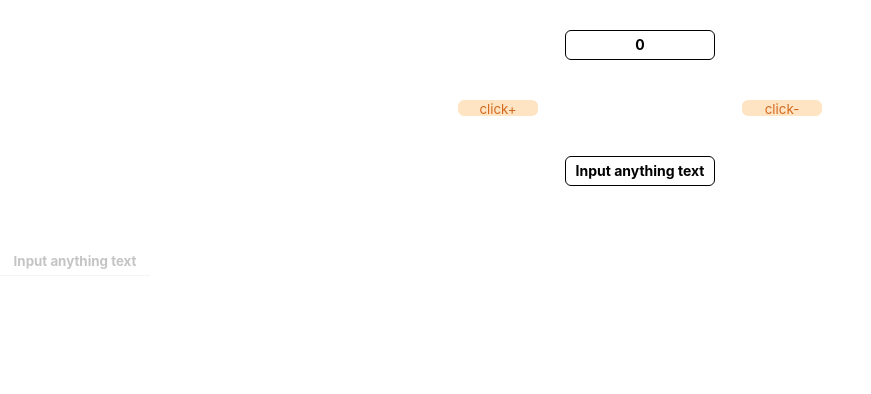
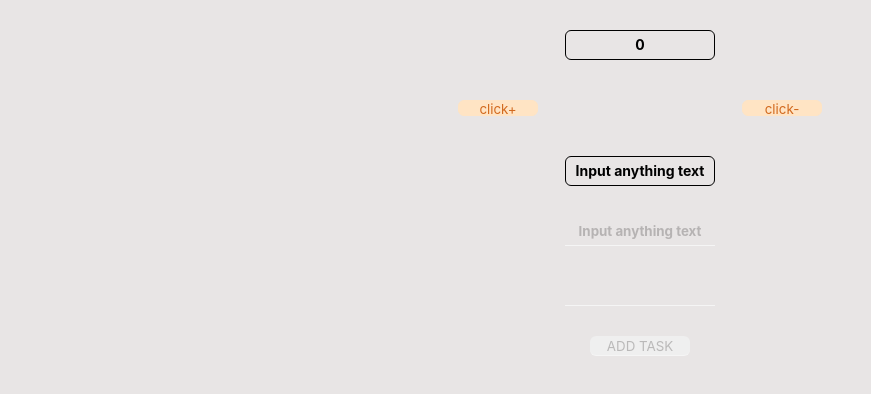
Before and after one commit to Evgeniy-makdak/hooks, a React (Create React App) app: page / in a window 1280 px wide. Shown: the top 394 px of the page, without its empty margins (0-871 px from the left). Built offline with nearby package versions, Linux system fonts and the light colour scheme.

Commit message:
create Todo component, add styles

```diff
--- a/src/App.js
+++ b/src/App.js
@@ -2,6 +2,7 @@ import './App.css';
 import './styles/reset.css'
 import './styles/counter.css'
 import './styles/input.css'
+import './styles/todo.css'
 import Counter from './components/Counter';
 import Input from './components/Input';
 import Todo from './components/Todo';
--- a/src/components/Counter.jsx
+++ b/src/components/Counter.jsx
@@ -11,7 +11,6 @@ function Counter() {
     // }, [count]);
 
     const up = () => setCount(prevCount => prevCount + 1);
-
     const down = () => setCount(prevCount => prevCount - 1);
 
 
--- a/src/components/Todo.jsx
+++ b/src/components/Todo.jsx
@@ -8,7 +8,8 @@ const [post, setPost] = useState('')
 
     return (
         <div>
-
+            <input className="input" type="text" />
+            <button className="btn_todo">ADD TASK</button>
         </div>
      );
 }
--- a/src/styles/input.css
+++ b/src/styles/input.css
@@ -1,12 +1,13 @@
 .input {
+    display: flex;
+    align-items: center;
+    justify-content: center;
+    text-align: center;
+    font-weight: 700;
+    margin: 30px auto;
     width: 150px;
     height: 30px;
-    border: none;
     border-bottom: 1px solid whitesmoke;
     background: none;
-    font-weight: 700;
-    text-align: center;
-    margin-top: 16px;
     color: rgba(82, 81, 80, 0.336);
-    margin: 30px auto;
 }
--- a/src/styles/todo.css
+++ b/src/styles/todo.css
@@ -0,0 +1,29 @@
+body {
+    background-color: rgb(232, 229, 229);
+}
+
+.input {
+    display: flex;
+    align-items: center;
+    justify-content: center;
+    text-align: center;
+    font-weight: 700;
+    margin: 30px auto;
+    width: 150px;
+    height: 30px;
+    border-bottom: 1px solid whitesmoke;
+    background: none;
+    color: rgba(82, 81, 80, 0.336);
+}
+
+.btn_todo {
+    display: flex;
+    justify-content: center;
+    align-items: center;
+    margin: 30px auto;
+    width: 100px;
+    height: 20px;
+    border-bottom: 1px solid whitesmoke;
+    border-radius: 6px;
+    color: rgba(82, 81, 80, 0.336);
+}
```
